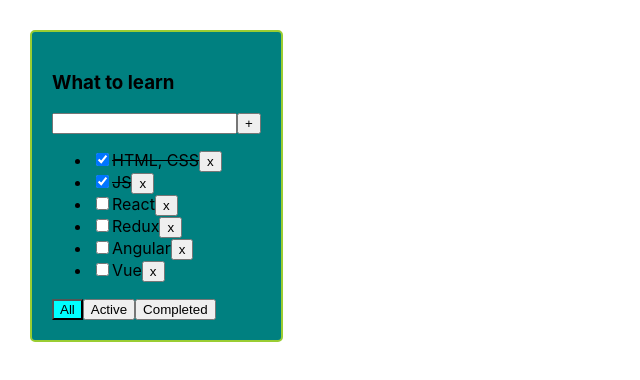
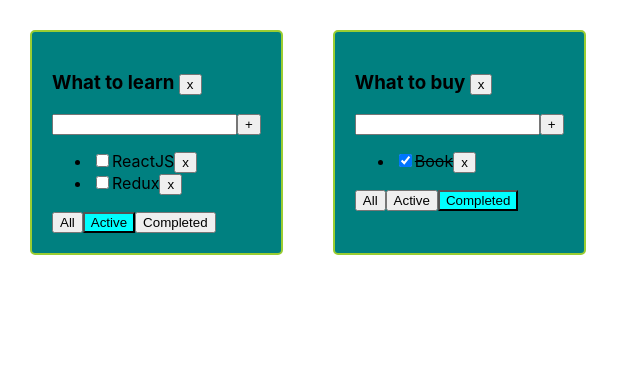
Before and after one commit to springevidence/it-kamasutra, a React (Create React App) app: page / in a window 1280 px wide. Shown: the top 380 px of the page, without its empty margins (0-640 px from the left). Built offline with nearby package versions, Linux system fonts and the light colour scheme.

Commit message:
added associative array

```diff
--- a/src/App.tsx
+++ b/src/App.tsx
@@ -5,65 +5,122 @@ import {useState} from "react";
 import {v1} from "uuid";
 
 export type FilterValuesType = "all" | "active" | "completed"
+type TodoListType = {
+    id: string
+    title: string
+    filter: FilterValuesType
+}
+type TasksStateType = {
+    [key: string]: Array<taskType>
+}
 function App() {
-    const title: string = "What to learn"
+    // const [tasks, setTasks,] = useState<taskType[]>(
+    //     [{id: v1(), title: "HTML, CSS", isDone: true},
+    //         {id: v1(), title: "JS", isDone: true},
+    //         {id: v1(), title: "React", isDone: false},
+    //         {id: v1(), title: "Redux", isDone: false},
+    //         {id: v1(), title: "Angular", isDone: false},
+    //         {id: v1(), title: "Vue", isDone: false},
+    //     ])
+    let todolistID1 = v1()
+    let todolistID2 = v1()
 
-    const [tasks, setTasks, ] = useState<taskType[]>(
-        [{id: v1(), title: "HTML, CSS", isDone: true},
-            {id: v1(), title: "JS", isDone: true},
-            {id: v1(), title: "React", isDone: false},
-            {id: v1(), title: "Redux", isDone: false},
-            {id: v1(), title: "Angular", isDone: false},
-            {id: v1(), title: "Vue", isDone: false},
+    const [todoLists, setTodoLists] = useState<Array<TodoListType>>([
+        {id: todolistID1, title: "What to learn", filter: "active"},
+        {id: todolistID2, title: "What to buy", filter: "completed"}
     ])
-    // const tasks = result[0]
-    // const setTasks = result[1]
-    const [filter, setFilter] = useState<FilterValuesType>("all")
 
-    const changeFilter = (filter: FilterValuesType) => {
-        setFilter(filter)
+    let [tasks, setTasks] = useState({
+        [todolistID1]: [
+            {id: v1(), title: 'HTML&CSS', isDone: true},
+            {id: v1(), title: 'JS', isDone: true},
+            {id: v1(), title: 'ReactJS', isDone: false},
+            {id: v1(), title: 'Redux', isDone: false},
+
+        ],
+        [todolistID2]: [
+            {id: v1(), title: 'Book', isDone: true},
+            {id: v1(), title: 'Watch', isDone: false},
+        ]
+    })
+
+    const changeFilter = (filter: FilterValuesType, todolistId: string) => {
+        let todolist = todoLists.find(tl => tl.id === todolistId)
+        if (todolist) {
+            todolist.filter = filter
+            setTodoLists([...todoLists])
         }
-    const removeTask = (taskId: string) => {
-        const updatedTasks = tasks.filter((task) => task.id !== taskId)
-        setTasks(updatedTasks)
+    }
+    const removeTask = (taskId: string, todolistId: string) => {
+        let todolistTasks = tasks[todolistId]
+        tasks[todolistId] = todolistTasks.filter((task) => task.id !== taskId)
+        setTasks({...tasks})
     }
 
-    const getFilteredTasks = (tasks: Array<taskType>, filter: FilterValuesType): Array<taskType> =>
-    {
-        switch (filter) {
-            case "active":
-                return tasks.filter(t => !t.isDone)
-            case "completed":
-                return tasks.filter(t => t.isDone)
-            default:
-                return tasks
+
+    const addTasks = (title: string, todolistId: string) => {
+        let task = {id: v1(), title: title, isDone: false}
+        let todolistTasks = tasks[todolistId]
+        tasks[todolistId] = [task, ...todolistTasks]
+        setTasks({...tasks});
     }
-    }
-    const filteredTasks: Array<taskType> = getFilteredTasks(tasks, filter)
-    const addTasks = (title: string) => {
-        const newTask = {id: v1(), title: title, isDone: false}
-        const newTasks = [newTask, ...tasks]
-        setTasks(newTasks);
-    }
-    function changeTaskStatus(taskId: string, isDone: boolean) {
-        let task = tasks.find(t => t.id === taskId)
+
+    function changeTaskStatus(taskId: string, isDone: boolean, todolistId: string) {
+        let todolistTasks = tasks[todolistId]
+        let task = todolistTasks.find(t => t.id === taskId)
         if (task) {
             task.isDone = isDone;
         }
-        setTasks([...tasks])
+        setTasks({...tasks})
+    }
+
+    function removeTodolist(id: string) {
+        setTodoLists(todoLists.filter(t => t.id !== id))
+        delete tasks[id]
+        setTasks({...tasks})
     }
 
     return (
         <div className="App">
-            <TodoList
-                tasks={filteredTasks}
-                title={title}
+            {
+                todoLists.map(todolist => {
+                    let allTodoListTasks = tasks[todolist.id]
+                    let tasksForTodoList = allTodoListTasks
+
+                    if (todolist.filter === "active") {
+                        tasksForTodoList = allTodoListTasks.filter(task => !task.isDone)
+                    }
+                    if (todolist.filter === "completed") {
+                        tasksForTodoList = allTodoListTasks.filter(t => t.isDone)
+                    }
+
+                    // let allTodoListTasks = tasks[todolist.id]
+                    // const getFilteredTasks = (tasks: Array<taskType>, filter: FilterValuesType): Array<taskType> => {
+                    //     switch (todolist.filter) {
+                    //         case "active":
+                    //             return allTodoListTasks.filter(t => !t.isDone)
+                    //         case "completed":
+                    //             return allTodoListTasks.filter(t => t.isDone)
+                    //         default:
+                    //             return tasks
+                    //     }
+                    // }
+                    // const filteredTasks: Array<taskType> = getFilteredTasks(tasks[todolist.id], todolist.filter)
+
+                    return <TodoList
+                        key={todolist.id}
+                        id={todolist.id}
+                        title={todolist.title}
+                        tasks={tasksForTodoList}
                         removeTask={removeTask}
                         changeFilter={changeFilter}
                         addTasks={addTasks}
                         changeTaskStatus={changeTaskStatus}
-                filter={filter}
+                        filter={todolist.filter}
+                        removeTodolist={removeTodolist}
                     />
+                })
+            }
         </div>
     );
 }
--- a/src/TodoList.tsx
+++ b/src/TodoList.tsx
@@ -4,21 +4,23 @@ import {FilterValuesType} from "./App";
 type TodoListPropsType = {
     title: string,
     tasks: taskType[]
-    removeTask: (taskId: string) => void
-    changeFilter: (filter: FilterValuesType) => void
-    addTasks: (title: string) => void
-    changeTaskStatus: (taskId: string, isDone: boolean) => void
+    removeTask: (taskId: string, todolistId: string) => void
+    changeFilter: (filter: FilterValuesType, todolistId: string) => void
+    addTasks: (title: string, todolistId: string) => void
+    changeTaskStatus: (taskId: string, isDone: boolean, todolistId: string) => void
     filter: FilterValuesType
+    id: string
+    removeTodolist: (id: string) => void
 }
 export type taskType = {
     id: string
     title: string
     isDone: boolean
 }
-const TodoList: FC<TodoListPropsType> = ({tasks, title, removeTask, changeFilter, addTasks, changeTaskStatus, filter}) => {
+const TodoList: FC<TodoListPropsType> = ({tasks, title, removeTask, changeFilter, addTasks, changeTaskStatus, filter,id, removeTodolist}) => {
     const taskJSX: Array<JSX.Element> = tasks.map((task) => {
-        const onClickHandler = () => removeTask(task.id)
-        const onChangeHandler = (e: ChangeEvent<HTMLInputElement>) => changeTaskStatus(task.id, e.currentTarget.checked)
+        const onClickHandler = () => removeTask(task.id, id)
+        const onChangeHandler = (e: ChangeEvent<HTMLInputElement>) => changeTaskStatus(task.id, e.currentTarget.checked, id)
         return (
             <li className={task.isDone ? "is-done" : ""} key={task.id}>
                 <input type="checkbox" checked={task.isDone} onChange={onChangeHandler}/>
@@ -31,7 +33,7 @@ const TodoList: FC<TodoListPropsType> = ({tasks, title, removeTask, changeFilter
     let [error, setError] = useState<string | null>(null);
     const addTask = () => {
         if (inputTitle.trim() !== "") {
-            addTasks(inputTitle)
+            addTasks(inputTitle, id)
             setInputTitle('')
         } else {
             setError("Field is required")
@@ -46,12 +48,14 @@ const TodoList: FC<TodoListPropsType> = ({tasks, title, removeTask, changeFilter
             addTask()
         }
     }
-    const onAllClickHandler = () => changeFilter('all')
-    const onActiveClickHandler = () => changeFilter('active')
-    const onCompletedClickHandler = () => changeFilter('completed')
+    const onAllClickHandler = () => changeFilter('all', id)
+    const onActiveClickHandler = () => changeFilter('active', id)
+    const onCompletedClickHandler = () => changeFilter('completed', id)
+    const removeTodolistHandler = () => removeTodolist(id)
+
     return (
         <div className="todolist">
-            <h3>{title}</h3>
+            <h3>{title} <button onClick={removeTodolistHandler}>x</button></h3>
             <div>
                 <input value={inputTitle}
                        onChange={onChangeHandler}
```
Lines whose indentation alone changed are shown as unchanged.
